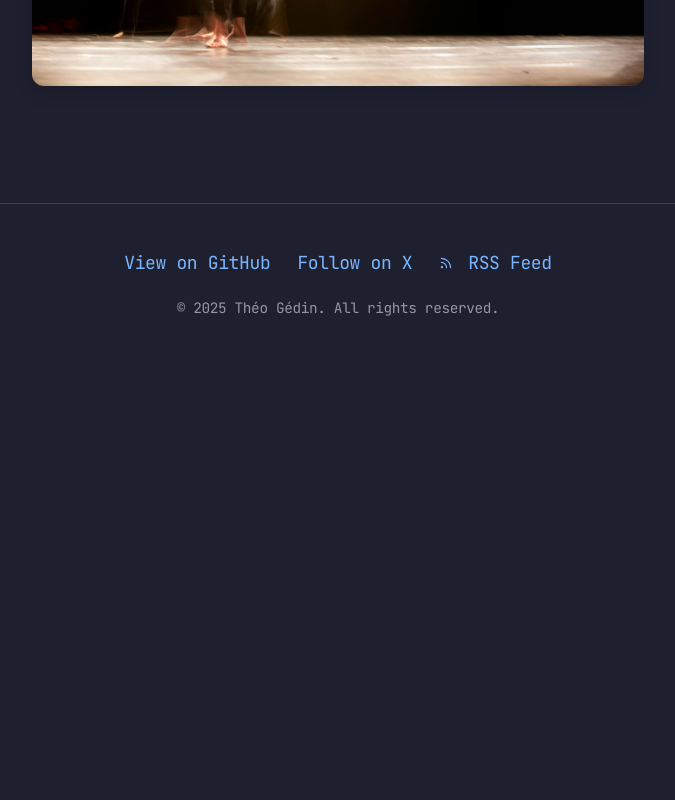
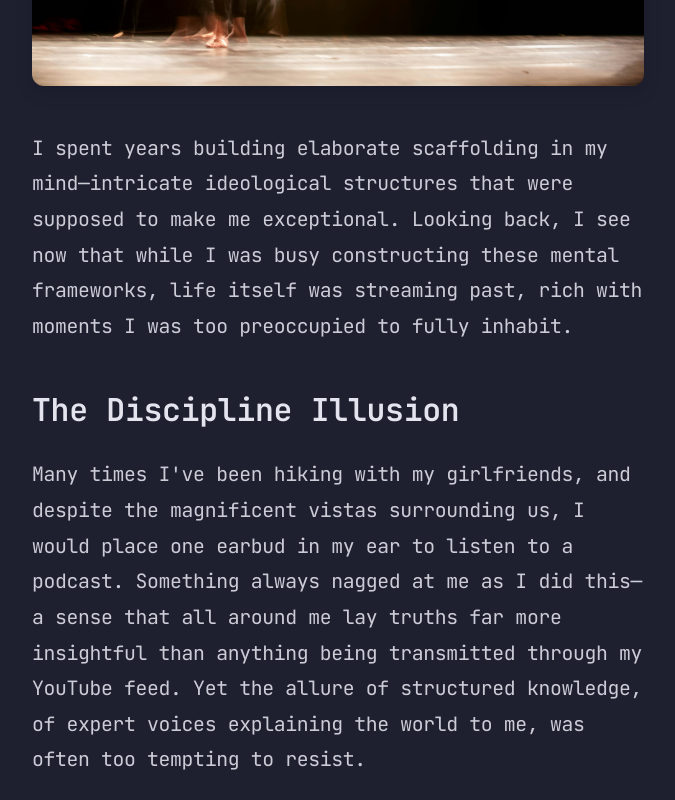
Before and after one commit to Tgedin/tgedin_blog, a Next.js app: page /blog/2025/beyond-abstractions in a window 1280 px wide. Shown: the part 880-1680 px from the top of the page, without its empty margins (302-977 px from the left). Before the commit the page ends 1226 px from the top, so only its background shows below. Built offline with nearby package versions, Linux system fonts and the light colour scheme; no server answers; the database is empty.

Commit message:
Fix: robust markdown rendering for problematic blog posts (single image, all text shown)

```diff
--- /dev/null
+++ b/pages/api/post.js
@@ -0,0 +1,23 @@
+import { getPostBySlug } from "../../lib/posts";
+
+export default async function handler(req, res) {
+  const { year, slug } = req.query;
+
+  if (!year || !slug) {
+    return res.status(400).json({ error: "Missing year or slug parameter" });
+  }
+
+  try {
+    const post = await getPostBySlug(year, slug);
+
+    if (!post) {
+      return res.status(404).json({ error: "Post not found" });
+    }
+
+    // Return the post data
+    return res.status(200).json({ post });
+  } catch (error) {
+    console.error(`API error fetching post ${year}/${slug}:`, error);
+    return res.status(500).json({ error: "Failed to fetch post" });
+  }
+}
--- a/pages/blog/[year]/[slug].js
+++ b/pages/blog/[year]/[slug].js
@@ -24,6 +24,18 @@ export default function BlogPost({ post, rawContent, frontMatter }) {
 
   // If we have raw content but the post failed to process (problematic posts)
   if (!post && (rawContent || frontMatter)) {
+    // Only show the image if it is NOT the same as the first image in the markdown content
+    let showFrontMatterImage = true;
+    let firstMarkdownImage = null;
+    if (rawContent) {
+      const match = rawContent.match(/!\[.*?\]\((.*?)\)/);
+      if (match && match[1] && frontMatter?.image) {
+        firstMarkdownImage = match[1];
+        if (firstMarkdownImage === frontMatter.image) {
+          showFrontMatterImage = false;
+        }
+      }
+    }
     return (
       <MainLayout
         title={frontMatter?.title || "Blog Post"}
@@ -55,7 +67,7 @@ export default function BlogPost({ post, rawContent, frontMatter }) {
               </div>
             </header>
 
-            {frontMatter?.image && (
+            {showFrontMatterImage && frontMatter?.image && (
               <div className="featured-image-container">
                 <img
                   src={frontMatter.image}
@@ -122,8 +134,14 @@ export default function BlogPost({ post, rawContent, frontMatter }) {
 function processRawContent(content) {
   if (!content) return "";
 
-  // Remove frontmatter section
-  let processedContent = content.replace(/^---[\s\S]*?---/, "");
+  // Remove frontmatter section (robust to all whitespace/newlines after ---)
+  let processedContent = content.replace(
+    /^---[\s\S]*?---[\r\n\u2028\u2029]*/u,
+    ""
+  );
+
+  // Remove leading/trailing whitespace (including unicode)
+  processedContent = processedContent.replace(/^[\s\u00A0]+|[\s\u00A0]+$/g, "");
 
   // Convert markdown headings
   processedContent = processedContent.replace(/^## (.*$)/gim, "<h2>$1</h2>");
@@ -141,11 +159,16 @@ function processRawContent(content) {
     '<a href="$2">$1</a>'
   );
 
-  // Convert paragraphs (simplistic approach - assumes paragraphs are separated by blank lines)
-  processedContent = processedContent.replace(
-    /^(?!<[h|i|u]|$)(.+)$/gim,
-    "<p>$1</p>"
-  );
+  // Split into lines and wrap non-empty, non-HTML lines in <p>
+  processedContent = processedContent
+    .split(/\r?\n/)
+    .map((line) => {
+      const trimmed = line.trim();
+      if (!trimmed) return "";
+      if (/^<.*?>/.test(trimmed)) return trimmed;
+      return `<p>${trimmed}</p>`;
+    })
+    .join("\n");
 
   return processedContent;
 }
@@ -154,12 +177,15 @@ export async function getStaticProps({ params }) {
   try {
     // For problematic posts, get raw content instead of MDX processing
     if (PROBLEMATIC_POSTS.includes(params.slug)) {
-      const { rawContent, frontMatter } = await getPostBySlug(
-        params.year,
-        params.slug,
-        true
-      );
-
+      const result = await getPostBySlug(params.year, params.slug, true);
+      if (!result) {
+        return { notFound: true };
+      }
+      // Ensure rawContent and frontMatter are never undefined (use null if missing)
+      const rawContent =
+        result.rawContent !== undefined ? result.rawContent : null;
+      const frontMatter =
+        result.frontMatter !== undefined ? result.frontMatter : null;
       return {
         props: {
           post: null,
--- a/pages/projects/[slug].js
+++ b/pages/projects/[slug].js
@@ -93,6 +93,8 @@ export async function getStaticProps({ params }) {
     props: {
       project,
     },
+    // Add revalidation period (in seconds)
+    revalidate: 3600, // Revalidate every hour
   };
 }
 
```
Also changed, not shown: .eslintrc.json (added), lib/posts.js.
